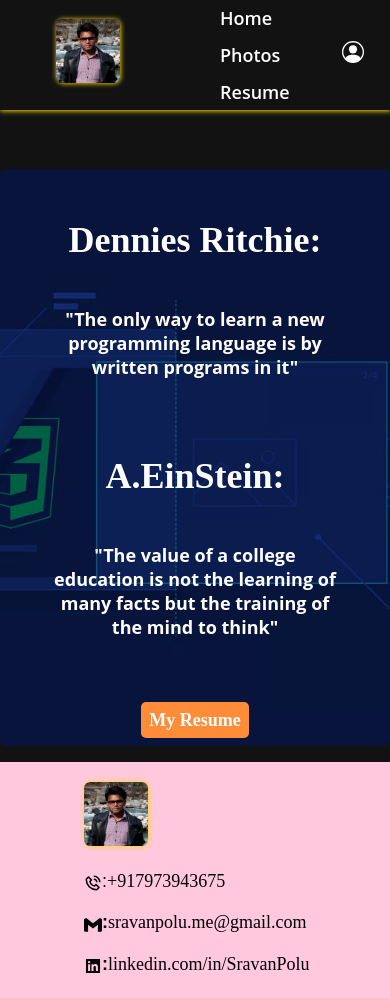
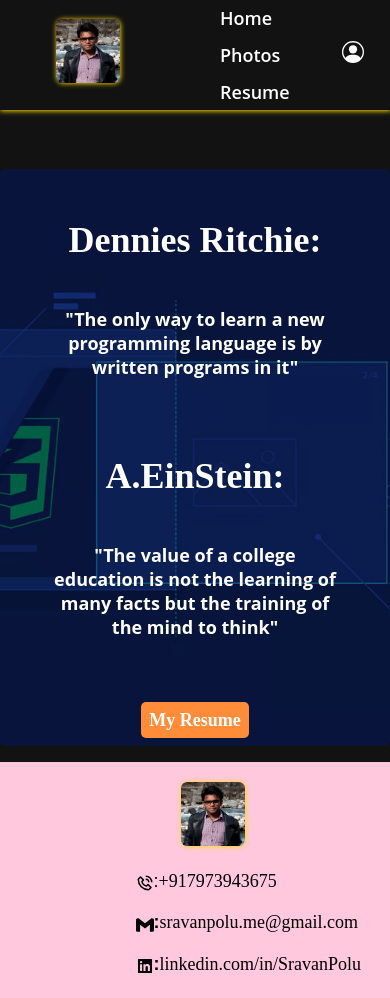
Before and after one commit to PVSR-git/sravanpolu, a React (Create React App) app: page / in a window 390 px wide. Built offline with nearby package versions, Linux system fonts and the light colour scheme; what miragejs would draw is missing.

Commit message:
Applied additional styling to enhance the style and create a more pleasant look for the footer on phone screens.

```diff
--- a/src/App.css
+++ b/src/App.css
@@ -758,7 +758,15 @@ header .login-link {
   .footer-logo {
     display: flex;
     align-items: flex-start;
-    margin-left: 4rem;
+    margin-left: 33%;
     display: block;
   }
+  .footer-img {
+    border-radius: 10%;
+    object-fit: cover;
+    width: 4rem;
+    height: 4rem;
+    margin-left: 20%;
+    box-shadow: 0.5px 0.4px 5px 0.1px gold;
+  }
 }
```
